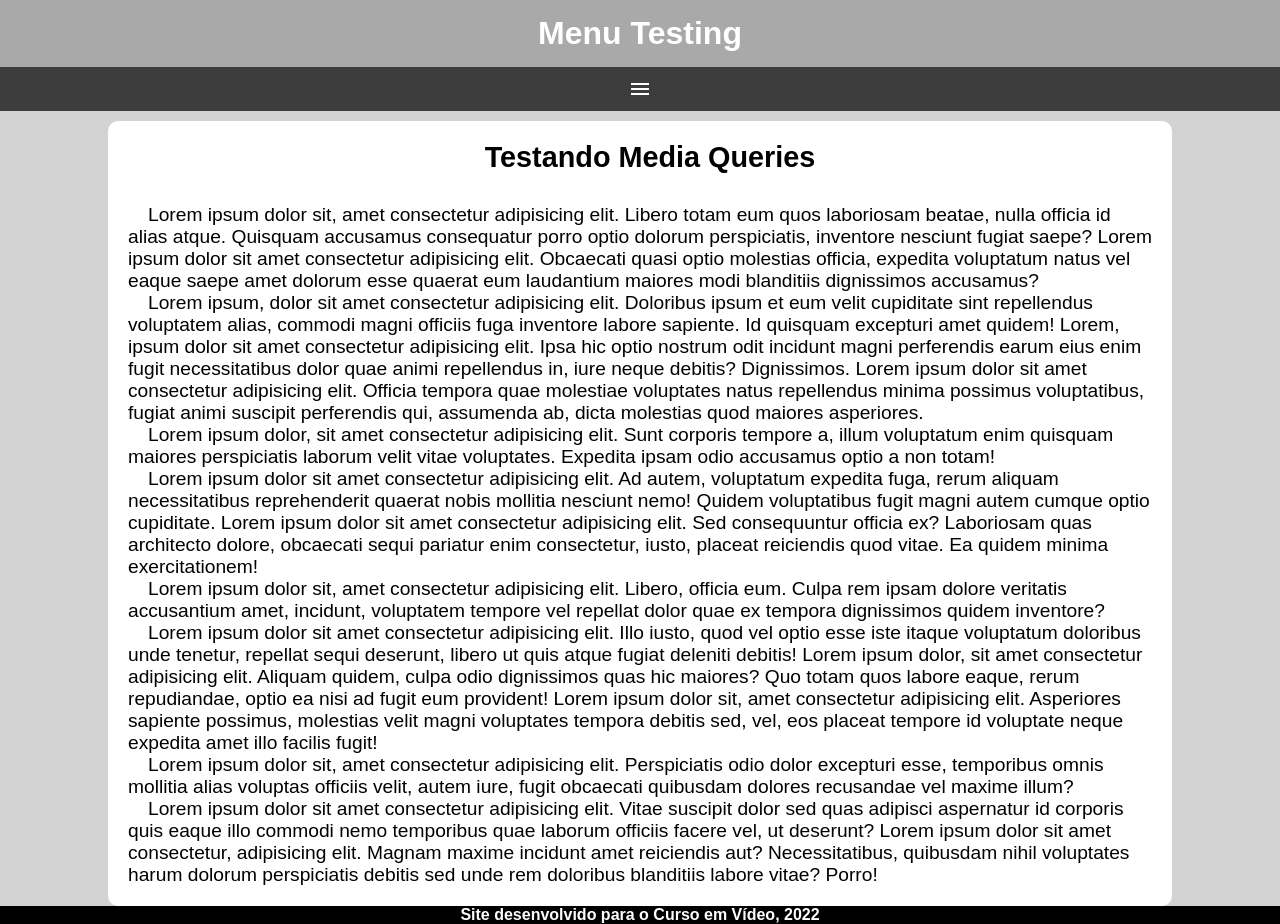
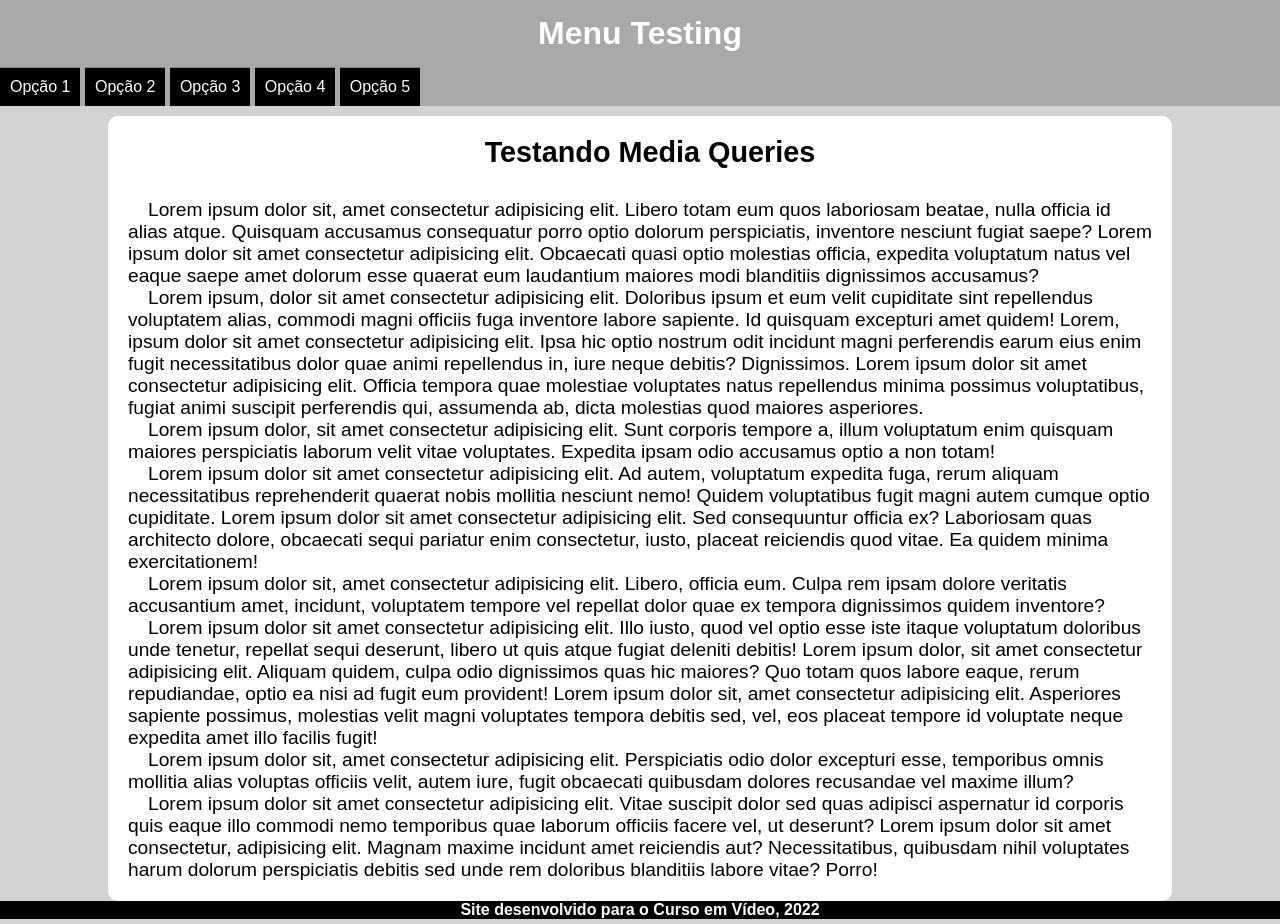
Before and after one commit to weslenmombach/HTML5-CSS3, a plain HTML site: page Exercícios/ex027/mq005/index.html in a window 1280 px wide. Drawn offline with nearby package versions, Linux system fonts and the light colour scheme.

Commit message:
Tamanhos de telas diferentes

```diff
--- /dev/null
+++ b/Exercícios/ex027/mq005/estilos/media-query.css
@@ -0,0 +1,15 @@
+@charset "UTF-8";
+
+@media screen and (min-width: 768px) {
+    #burguer{
+        display: none;
+    }
+
+    menu{
+        display: block;
+    }
+
+    menu > ul > li{
+        display: inline-block;
+    }
+}
--- a/Exercícios/ex027/mq005/index.html
+++ b/Exercícios/ex027/mq005/index.html
@@ -7,6 +7,7 @@
     <title>Menu Responsivo</title>
     <link rel="stylesheet" href="estilos/style.css">
     <link rel="stylesheet" href="https://fonts.googleapis.com/css2?family=Material+Symbols+Outlined:opsz,wght,FILL,GRAD@20..48,100..700,0..1,-50..200" />
+    <link rel="stylesheet" href="estilos/media-query.css">
 </head>
 <body>
     <header>
```
